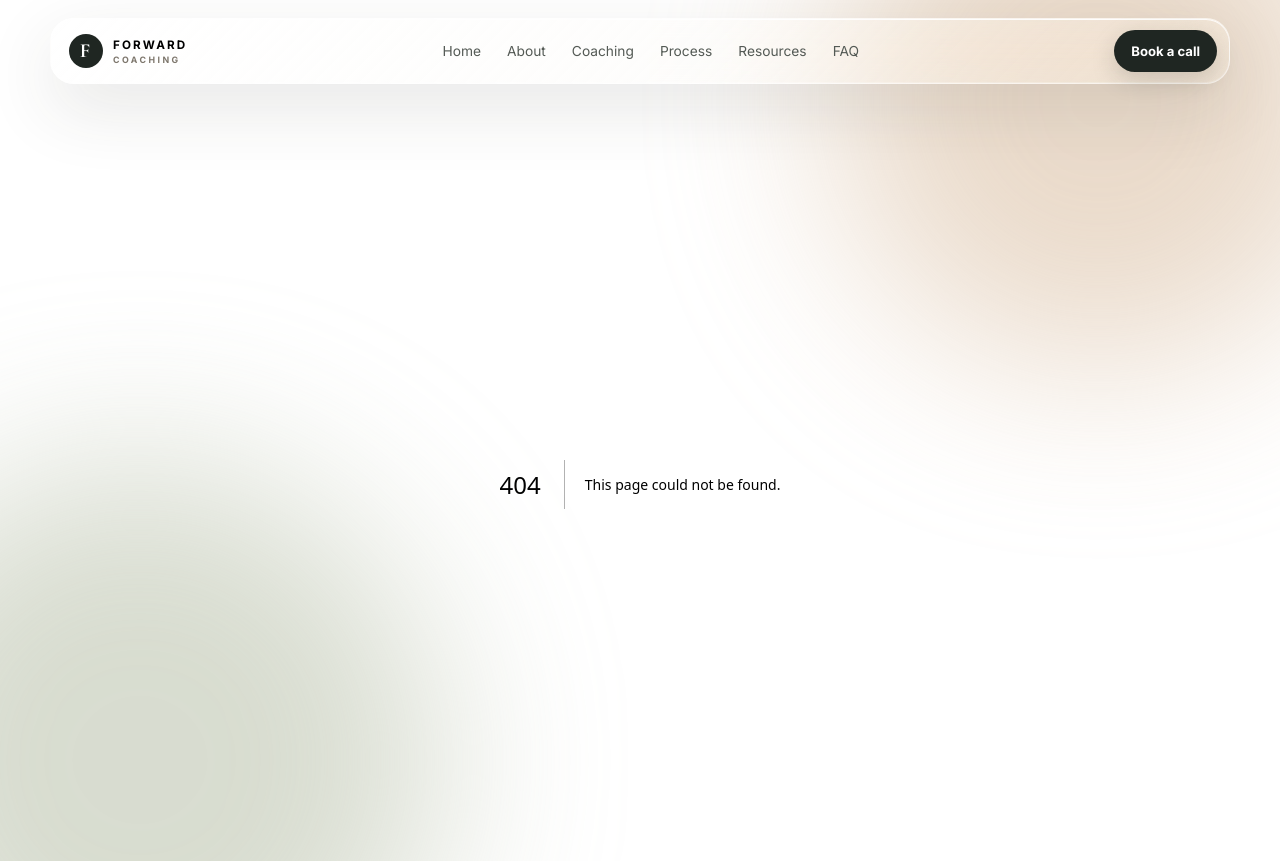
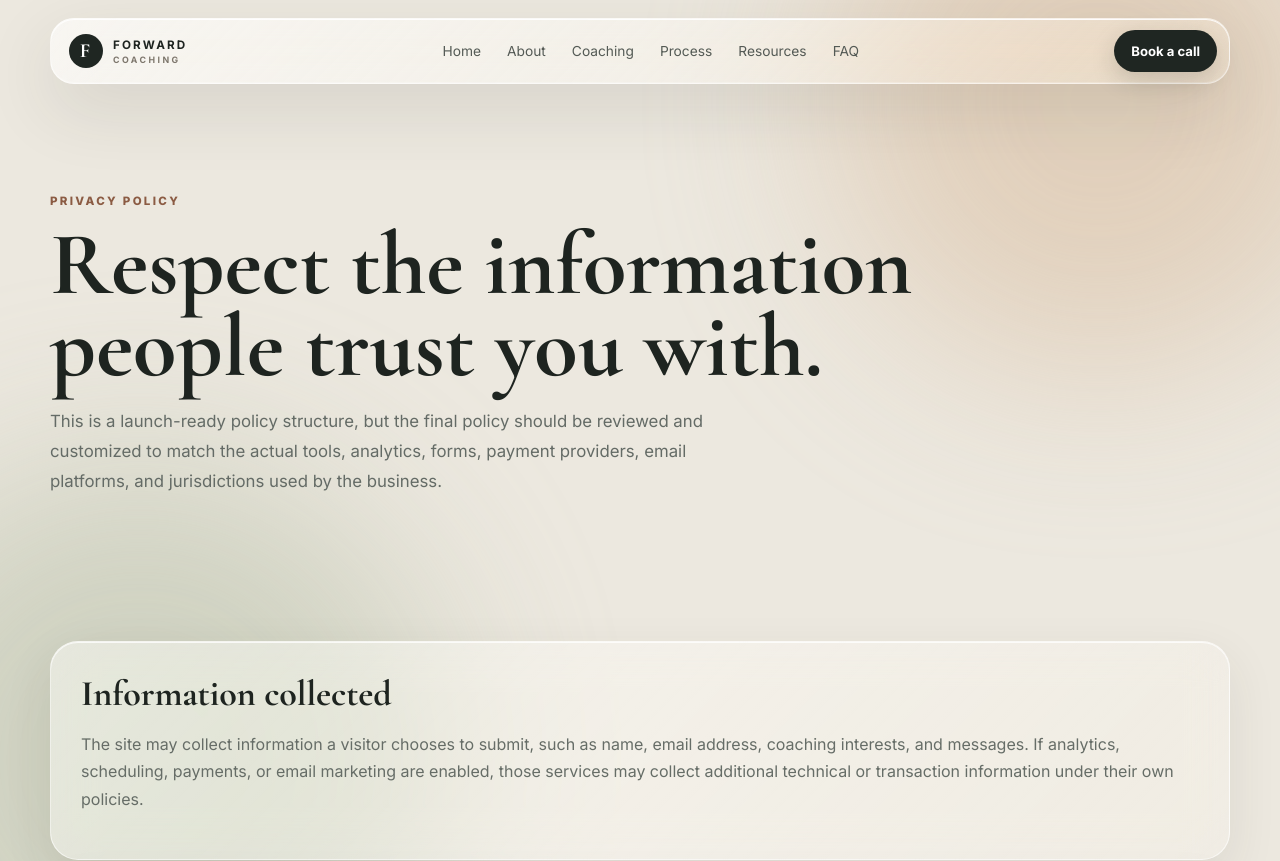
Before and after one commit to kstring00/life-coach, a Next.js app: page /privacy in a window 1280 px wide. Before the commit this address had no page. Shown: the top 861 px of the page. Built offline with nearby package versions, Linux system fonts and the light colour scheme.

Commit message:
Add privacy policy placeholder

```diff
--- /dev/null
+++ b/app/privacy/page.tsx
@@ -0,0 +1,2 @@
+export const metadata={title:'Privacy Policy'};
+export default function PrivacyPage(){return <main><section className="section-shell page-hero"><p className="eyebrow">PRIVACY POLICY</p><h1>Respect the information people trust you with.</h1><p>This is a launch-ready policy structure, but the final policy should be reviewed and customized to match the actual tools, analytics, forms, payment providers, email platforms, and jurisdictions used by the business.</p></section><section className="section-shell section-pad stack"><article className="content-card glass"><h2>Information collected</h2><p>The site may collect information a visitor chooses to submit, such as name, email address, coaching interests, and messages. If analytics, scheduling, payments, or email marketing are enabled, those services may collect additional technical or transaction information under their own policies.</p></article><article className="content-card glass"><h2>How information is used</h2><p>Information may be used to respond to inquiries, coordinate consultations, provide requested resources, deliver services, improve the website, and meet legitimate business or legal obligations.</p></article><article className="content-card glass"><h2>Final review before launch</h2><p>Replace this placeholder with a jurisdiction-appropriate policy after the business chooses its actual booking, CRM, analytics, payment, and email providers.</p></article></section></main>}
```
